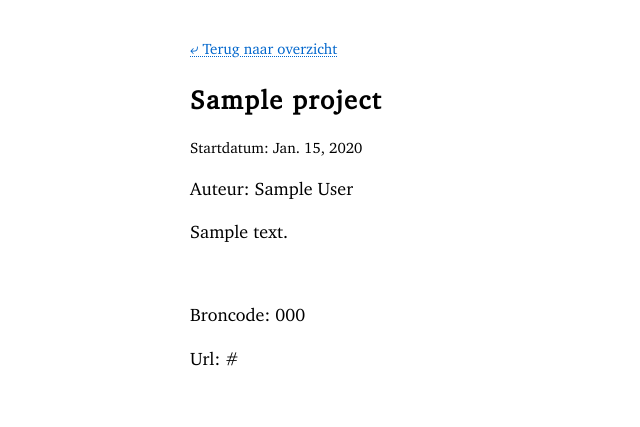
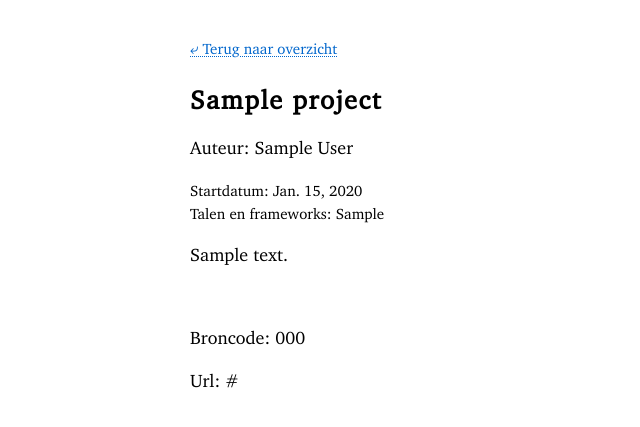
Before and after one commit to Hauke2222/Portfolio, a Django app: page /projects/1/ in a window 1280 px wide. Shown: the part 176-603 px from the top of the page, without its empty margins (0-640 px from the left). Run offline with Django 4.2, Linux system fonts and the light colour scheme; tables that the repository leaves empty hold one stand-in row (values such as "Sample post").

Commit message:
add tech stack to detail page

```diff
--- a/templates/projects/detail.html
+++ b/templates/projects/detail.html
@@ -4,10 +4,11 @@
     <small>&#10550; Terug naar overzicht</small></a>
   <br />
   <h2>{{ project.title }}</h2>
+  <p>Auteur: {{ project.full_author_name }}</p>
   {% if project.project_start_date %}
-  <small>Startdatum: {{project.project_start_date}}</small>
+  <div><small>Startdatum: {{project.project_start_date}}</small></div>
   {% endif %}
-  <p>Auteur: {{ project.full_author_name }}</p>
+  <div><small>Talen en frameworks: {{project.tech_stack}}</small></div>
   <p>{{ project.text|wordwrap:75}}</p>
   <br />
   {% if project.source_code %}
```
